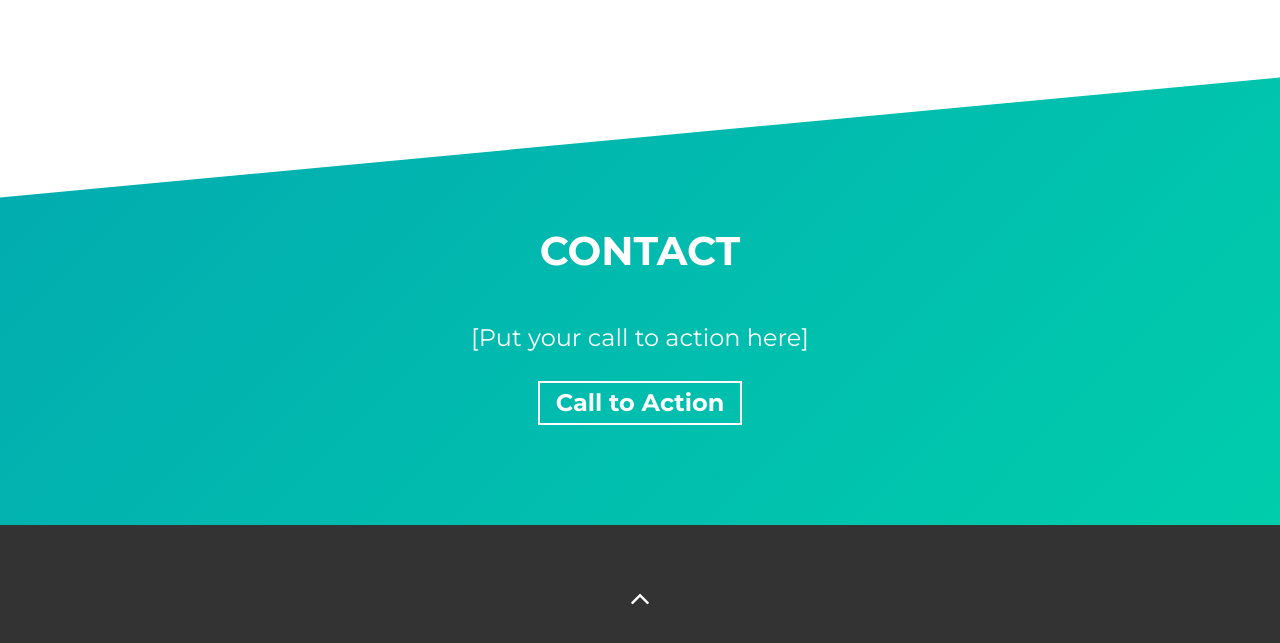
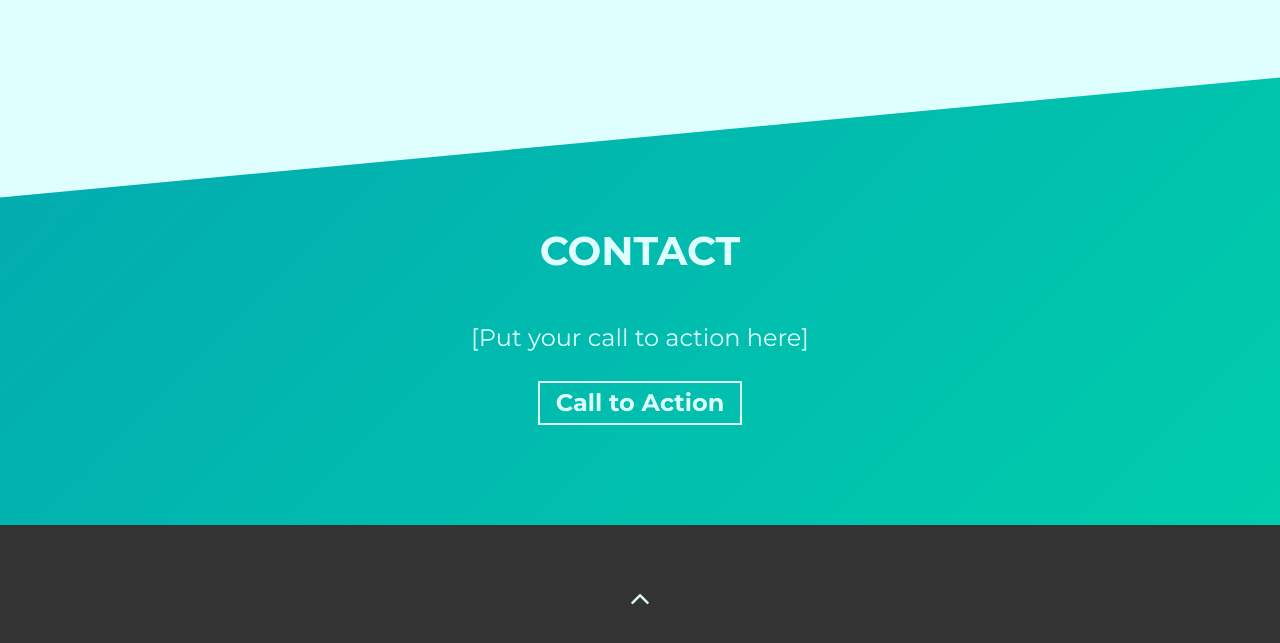
Before and after one commit to dadadadas111/me, a website built with Parcel: page src/index.html in a window 1280 px wide. Shown: the part 2828-3471 px from the top of the page. Built offline with nearby package versions, Linux system fonts and the light colour scheme.

Commit message:
color fix

```diff
--- a/src/sass/abstracts/_variables.scss
+++ b/src/sass/abstracts/_variables.scss
@@ -2,7 +2,7 @@
 $primary-color: #02aab0;
 $secondary-color: #00cdac;
 
-$white-color: #fff;
+$white-color: #dfffff;
 
 $dark-grey: #333333;
 $light-grey: #d2d2d2;
--- a/src/sass/base/_base.scss
+++ b/src/sass/base/_base.scss
@@ -10,6 +10,7 @@ body {
   font-family: "Montserrat", sans-serif;
   text-align: center;
   scroll-behavior: smooth;
+  background-color: $white-color;
 }
 
 /* Scrollbar */
```
